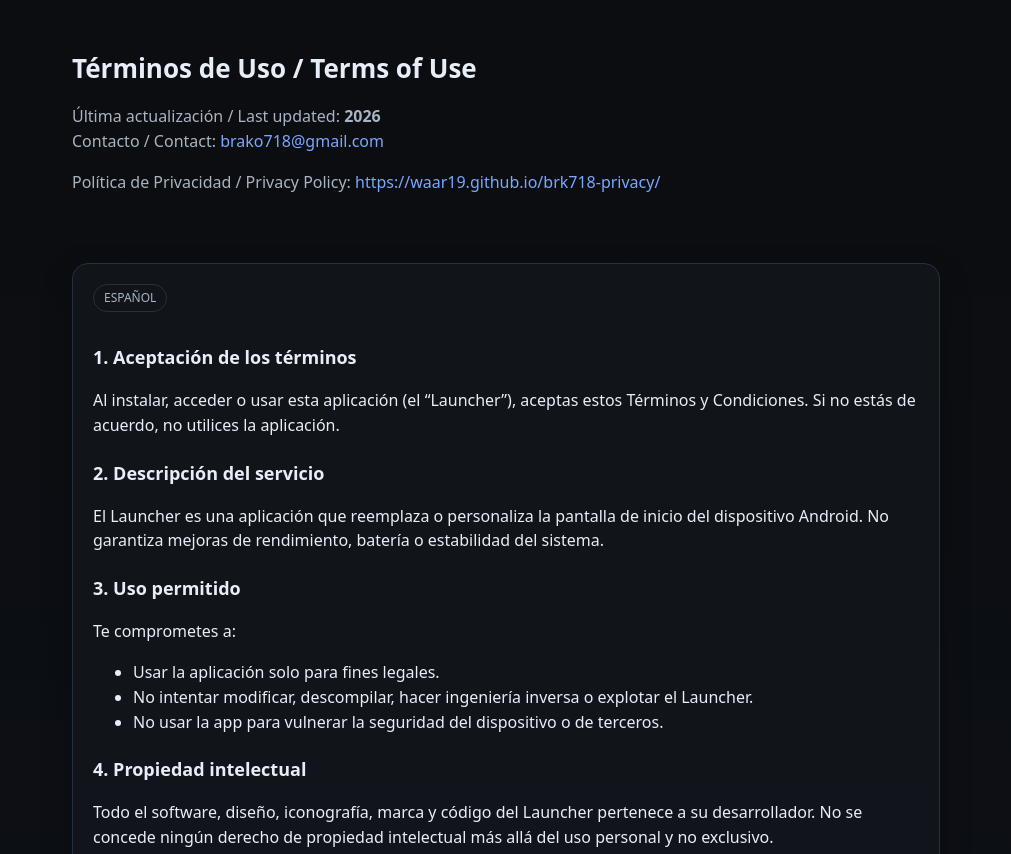
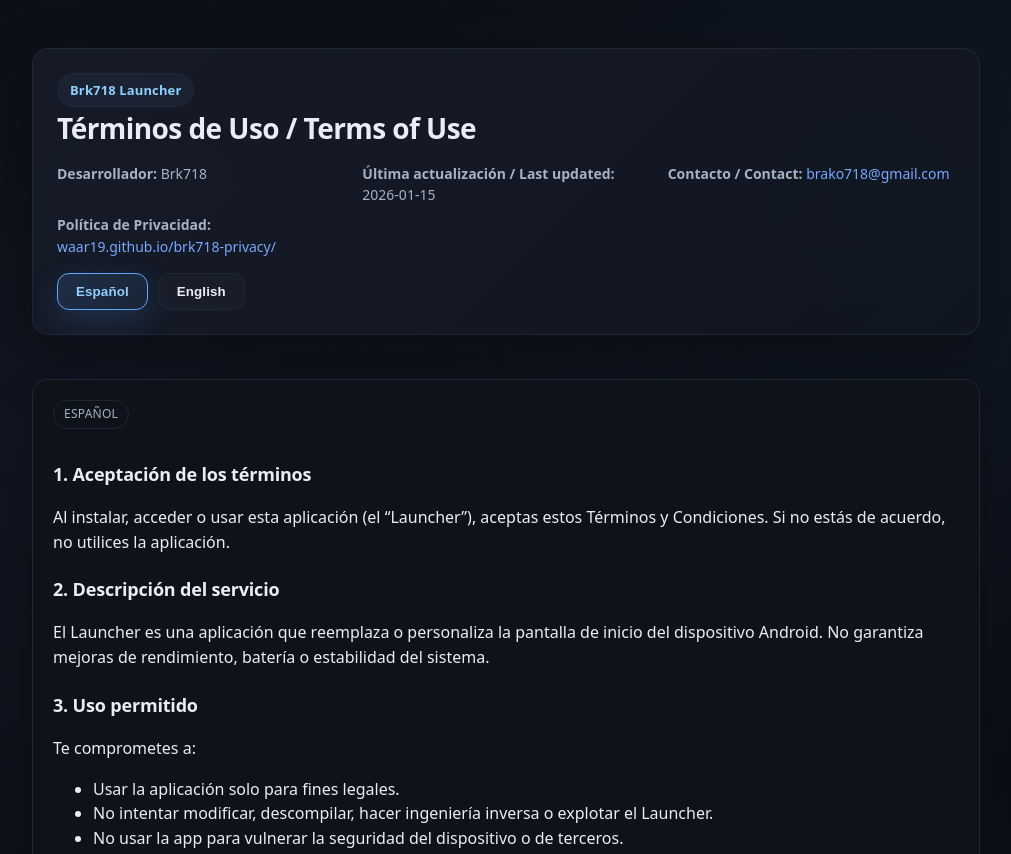
Before and after one commit to waar19/brk718-terms, a plain HTML site: page index.html in a window 1280 px wide. Shown: the top 854 px of the page, without its empty margins (134-1145 px from the left). Drawn offline with Linux system fonts and the light colour scheme.

Commit message:
Refactor styles and enhance language selection functionality in terms and conditions page

```diff
--- a/index.html
+++ b/index.html
@@ -8,13 +8,15 @@
     <meta name="description" content="Términos de uso (Español e Inglés) para la app launcher Brk718." />
     <style>
         :root {
-            --bg: #0b0d10;
-            --card: #12161c;
+            --bg: #090c12;
+            --card: #0f131b;
             --text: #e8eef7;
-            --muted: #a9b4c2;
-            --border: #263040;
+            --muted: #a6b2c4;
+            --border: #1e2837;
             --link: #7aa7ff;
-            --max: 900px;
+            --accent: #5fa8ff;
+            --accent-strong: #8fd0ff;
+            --max: 980px;
         }
 
         * {
@@ -24,13 +26,16 @@
         body {
             margin: 0;
             font-family: system-ui, -apple-system, Segoe UI, Roboto, Arial, sans-serif;
-            background: linear-gradient(180deg, var(--bg), #0f1420);
+            background: radial-gradient(circle at 20% 20%, rgba(127, 162, 255, 0.06), transparent 35%),
+                radial-gradient(circle at 80% 10%, rgba(95, 168, 255, 0.08), transparent 30%),
+                linear-gradient(180deg, var(--bg), #0b0f17 45%, #0b101b);
             color: var(--text);
             line-height: 1.55;
+            min-height: 100vh;
         }
 
         header {
-            padding: 32px 16px 8px;
+            padding: 32px 16px 0;
         }
 
         main {
@@ -40,7 +45,7 @@
         }
 
         .card {
-            background: rgba(18, 22, 28, .92);
+            background: rgba(15, 19, 27, .92);
             border: 1px solid var(--border);
             border-radius: 16px;
             padding: 20px;
@@ -49,13 +54,15 @@
         }
 
         h1 {
-            font-size: 26px;
-            margin: 0 0 10px
+            font-size: 28px;
+            margin: 0 0 12px;
+            letter-spacing: -0.02em;
         }
 
         h2 {
             font-size: 18px;
-            margin: 22px 0 10px
+            margin: 22px 0 10px;
+            letter-spacing: -0.01em;
         }
 
         p,
@@ -97,6 +104,68 @@
             font-size: 14px;
         }
 
+        .hero-card {
+            border: 1px solid var(--border);
+            border-radius: 16px;
+            background: linear-gradient(135deg, rgba(21, 27, 39, .95), rgba(16, 22, 33, .93));
+            box-shadow: 0 20px 60px rgba(0, 0, 0, .35);
+            padding: 24px;
+        }
+
+        .meta-grid {
+            display: grid;
+            grid-template-columns: repeat(auto-fit, minmax(220px, 1fr));
+            gap: 8px 18px;
+            margin-top: 8px;
+            color: var(--muted);
+            font-size: 14px;
+        }
+
+        .badge {
+            display: inline-flex;
+            align-items: center;
+            gap: 6px;
+            padding: 6px 12px;
+            border-radius: 999px;
+            border: 1px solid var(--border);
+            background: rgba(126, 167, 255, 0.06);
+            color: var(--accent-strong);
+            font-weight: 600;
+            font-size: 13px;
+            letter-spacing: 0.01em;
+        }
+
+        .lang-switch {
+            display: flex;
+            gap: 10px;
+            margin-top: 16px;
+        }
+
+        .lang-btn {
+            border: 1px solid var(--border);
+            background: rgba(255, 255, 255, .02);
+            color: var(--text);
+            padding: 10px 18px;
+            border-radius: 12px;
+            font-weight: 600;
+            letter-spacing: 0.01em;
+            cursor: pointer;
+            transition: all .15s ease;
+        }
+
+        .lang-btn:hover {
+            border-color: var(--accent);
+            color: var(--accent-strong);
+            transform: translateY(-1px);
+        }
+
+        .lang-btn.active {
+            background: linear-gradient(135deg, rgba(95, 168, 255, 0.15), rgba(95, 168, 255, 0.08));
+            border-color: var(--accent);
+            color: var(--accent-strong);
+            box-shadow: 0 10px 30px rgba(95, 168, 255, 0.18);
+        }
+
         .lang-tag {
             display: inline-block;
             font-size: 12px;
@@ -105,6 +174,25 @@
             border-radius: 999px;
             color: var(--muted);
             margin-bottom: 10px;
+            letter-spacing: 0.02em;
+        }
+
+        .section-hidden {
+            display: none;
+        }
+
+        @media (max-width: 540px) {
+            h1 {
+                font-size: 24px;
+            }
+
+            .hero-card {
+                padding: 18px;
+            }
+
+            .lang-switch {
+                flex-wrap: wrap;
+            }
         }
     </style>
 </head>
@@ -112,22 +200,26 @@
 <body>
     <header>
         <main>
-            <h1>Términos de Uso / Terms of Use</h1>
-            <p class="muted">
-                Última actualización / Last updated: <strong>2026</strong><br />
-                Contacto / Contact: <a href="mailto:brako718@gmail.com">brako718@gmail.com</a>
-            </p>
-            <p class="muted">
-                Política de Privacidad / Privacy Policy:
-                <a href="https://waar19.github.io/brk718-privacy/" target="_blank"
-                    rel="noopener">https://waar19.github.io/brk718-privacy/</a>
-            </p>
+            <div class="hero-card">
+                <div class="badge">Brk718 Launcher</div>
+                <h1>Términos de Uso / Terms of Use</h1>
+                <div class="meta-grid">
+                    <div><strong>Desarrollador:</strong> Brk718</div>
+                    <div><strong>Última actualización / Last updated:</strong> 2026-01-15</div>
+                    <div><strong>Contacto / Contact:</strong> <a href="mailto:brako718@gmail.com">brako718@gmail.com</a></div>
+                    <div><strong>Política de Privacidad:</strong> <a href="https://waar19.github.io/brk718-privacy/" target="_blank" rel="noopener">waar19.github.io/brk718-privacy/</a></div>
+                </div>
+                <div class="lang-switch" aria-label="Selector de idioma / Language selector">
+                    <button class="lang-btn active" data-lang-btn="es">Español</button>
+                    <button class="lang-btn" data-lang-btn="en">English</button>
+                </div>
+            </div>
         </main>
     </header>
 
     <main>
         <!-- ES -->
-        <section class="card" id="es">
+        <section class="card" id="es" data-lang="es">
             <div class="lang-tag">ESPAÑOL</div>
             <h2>1. Aceptación de los términos</h2>
             <p>
@@ -197,10 +289,8 @@
             </p>
         </section>
 
-        <hr />
-
         <!-- EN -->
-        <section class="card" id="en">
+        <section class="card section-hidden" id="en" data-lang="en">
             <div class="lang-tag">ENGLISH</div>
             <h2>1. Acceptance of terms</h2>
             <p>
@@ -278,6 +368,39 @@
             </p>
         </footer>
     </main>
+
+    <script>
+        (function () {
+            const buttons = document.querySelectorAll('[data-lang-btn]');
+            const sections = document.querySelectorAll('[data-lang]');
+
+            function setLang(lang) {
+                buttons.forEach(btn => {
+                    const isActive = btn.dataset.langBtn === lang;
+                    btn.classList.toggle('active', isActive);
+                });
+
+                sections.forEach(section => {
+                    const isMatch = section.dataset.lang === lang;
+                    section.classList.toggle('section-hidden', !isMatch);
+                    if (isMatch) {
+                        section.scrollIntoView({ behavior: 'smooth', block: 'start' });
+                    }
+                });
+
+                if (history.replaceState) {
+                    history.replaceState(null, '', `#${lang}`);
+                }
+            }
+
+            buttons.forEach(btn => {
+                btn.addEventListener('click', () => setLang(btn.dataset.langBtn));
+            });
+
+            const initial = location.hash.replace('#', '') === 'en' ? 'en' : 'es';
+            setLang(initial);
+        })();
+    </script>
 </body>
 
 </html>
```
